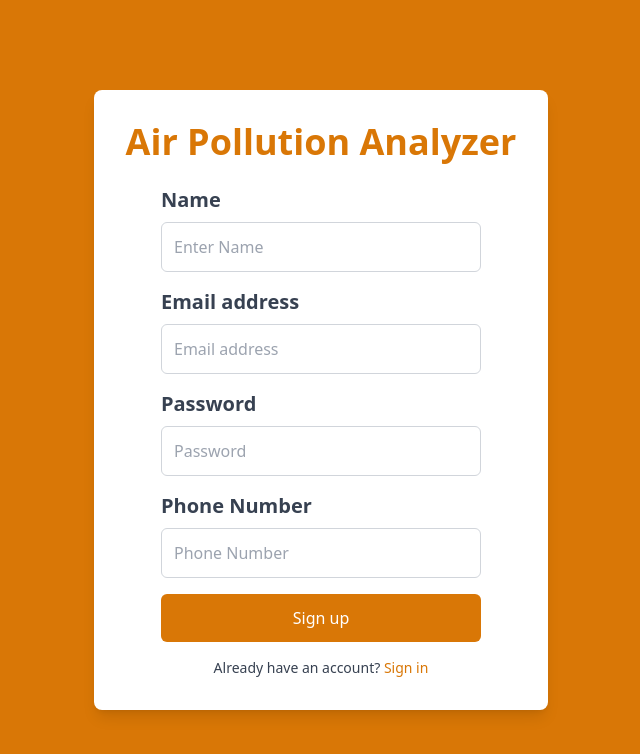
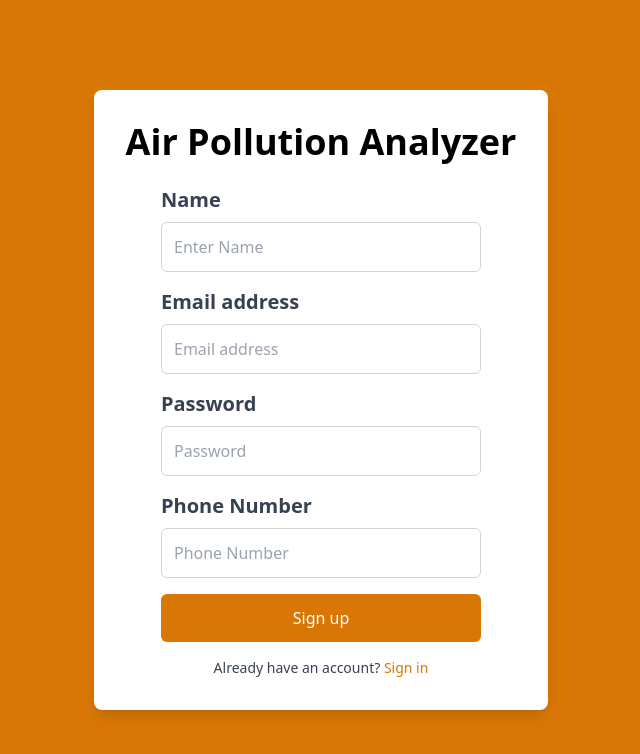
Before and after one commit to shivansh179/Air-Pollution-Analyzer, a React (Create React App) app: page /signup in a window 1280 px wide. Shown: the top 754 px of the page, without its empty margins (319-959 px from the left). Built offline with nearby package versions, Linux system fonts and the light colour scheme; no server answers.

Commit message:
Changed color of heading

```diff
--- a/src/Component/Singup.jsx
+++ b/src/Component/Singup.jsx
@@ -3,7 +3,7 @@
 import { createUserWithEmailAndPassword, getAuth } from 'firebase/auth';
 import { getFirestore, doc, setDoc } from 'firebase/firestore';
 import app from '../firebase';
-import Aqi from './Aqi';
+
 
 const Signup = () => {
     const auth = getAuth(app);
@@ -43,7 +43,7 @@
     return (
         <main className="flex flex-col items-center justify-center w-screen h-screen bg-amber-600">
             <section className="flex flex-col items-center justify-center bg-white p-8 rounded-lg shadow-lg">
-                <h1 className="text-4xl font-bold mb-6 text-amber-600">Air Pollution Analyzer</h1>
+                <h1 className="text-4xl font-bold mb-6 text-black-600">Air Pollution Analyzer</h1>
                 <form className="flex flex-col w-80 space-y-4" onSubmit={onSubmit}>
                     <div className="flex flex-col">
                         <label htmlFor="name" className="font-bold text-xl text-gray-700">Name</label>
```
